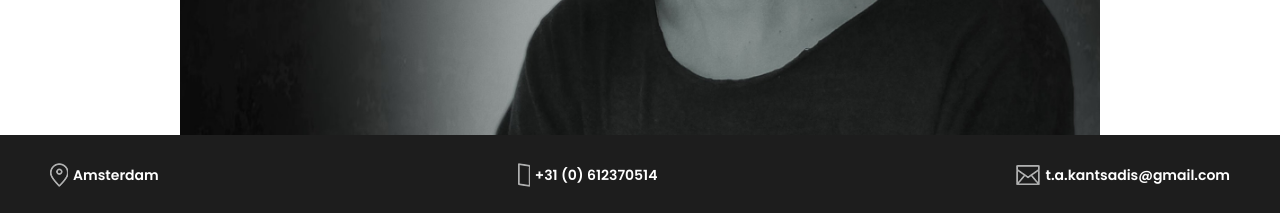
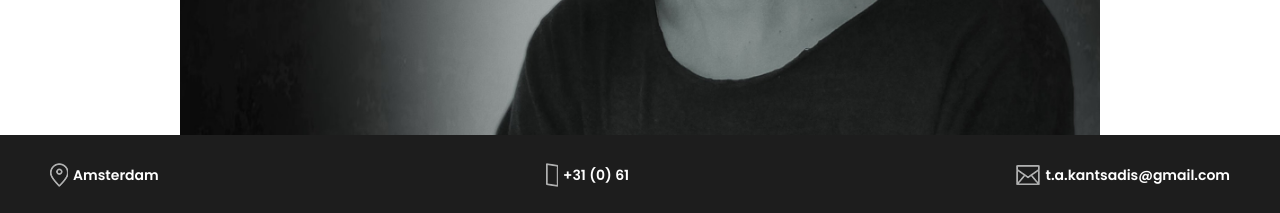
Before and after one commit to teof95/mystudio, a plain HTML site: page about-me.html in a window 1280 px wide. Shown: the part 585-798 px from the top of the page. Drawn offline with Linux system fonts and the light colour scheme.

Commit message:
Update about-me.html

```diff
--- a/about-me.html
+++ b/about-me.html
@@ -223,7 +223,7 @@
                         </div>
                         <div class="single-footer-content">
                             <img src="img/core-img/smartphone.png" alt="">
-                            <a href="tel:+31612370514">+31 (0) 612370514</a>
+                            <a href="tel:+316">+31 (0) 61</a>
                         </div>
                         <div class="single-footer-content">
                             <img src="img/core-img/envelope-2.png" alt="">
```
